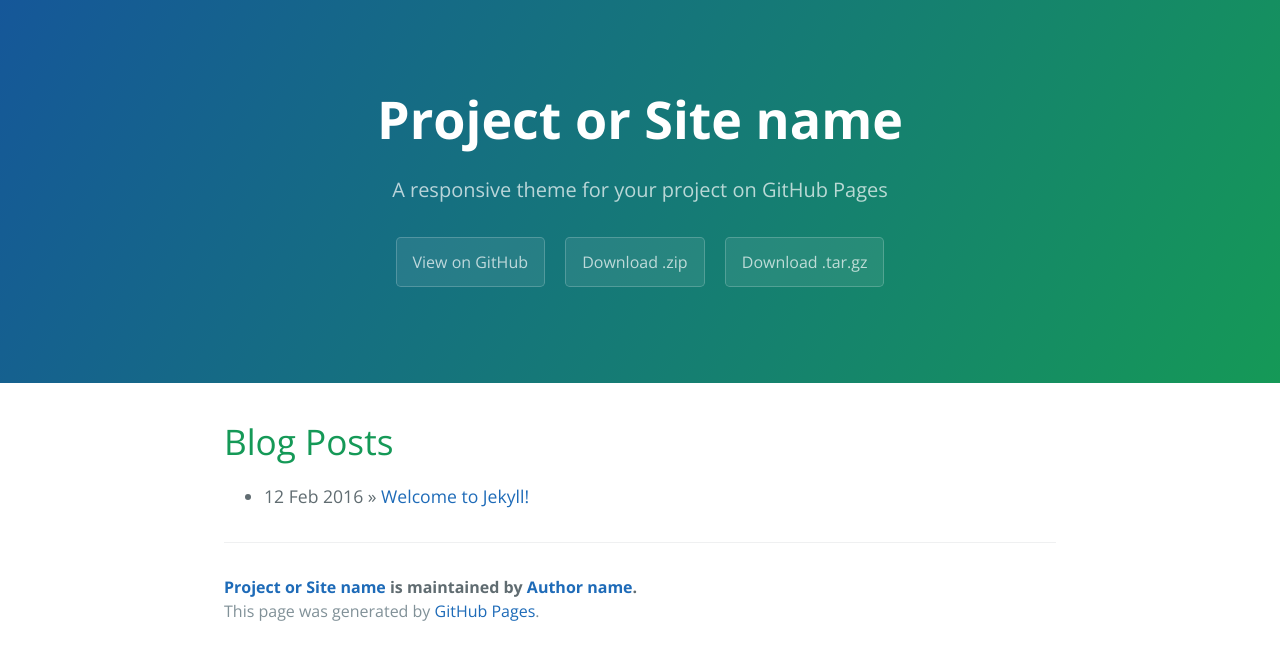
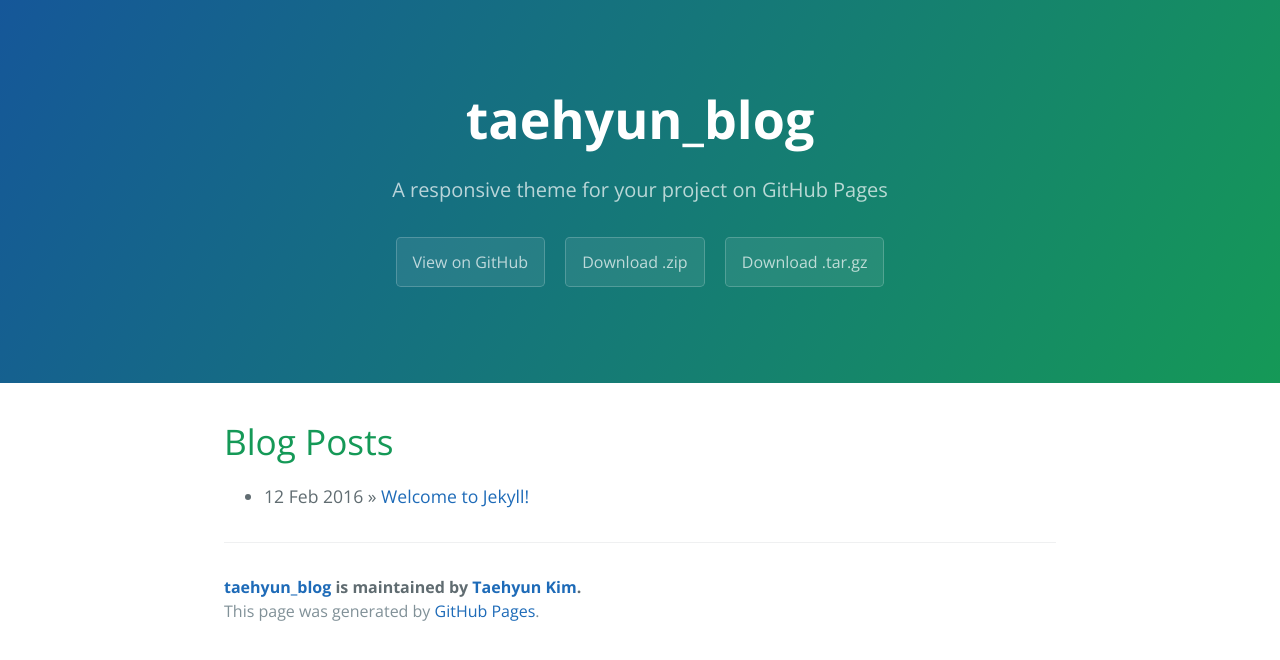
Before and after one commit to taehyunkim1527/taehyunkim1527, a Jekyll site: the page built from index.html, in a window 1280 px wide. Shown: the top 660 px of the page. Built offline with Jekyll 4.4.1, drawn with Linux system fonts in a browser that asks for light colours; the list of posts is cut into pages by our own code.

Commit message:
Update _config.yml

```diff
--- a/_config.yml
+++ b/_config.yml
@@ -1,14 +1,14 @@
 # Setup
-title:        Project or Site name
+title:        taehyun_blog
 tagline:      A responsive theme for your project on GitHub Pages
-baseurl:      ""
+baseurl:      "https://taehyunkim1527.github.io/taehyunkim1527/"
 paginate:     1
 locale:       "en"
 
 # About/contact
 author:
-  name:       Author name
-  url:        http://yourhomepage.com
+  name:       Taehyun Kim
+  url:        https://taehyunkim1527.github.io/taehyunkim1527/
 
 # Gems
 gems:
```
